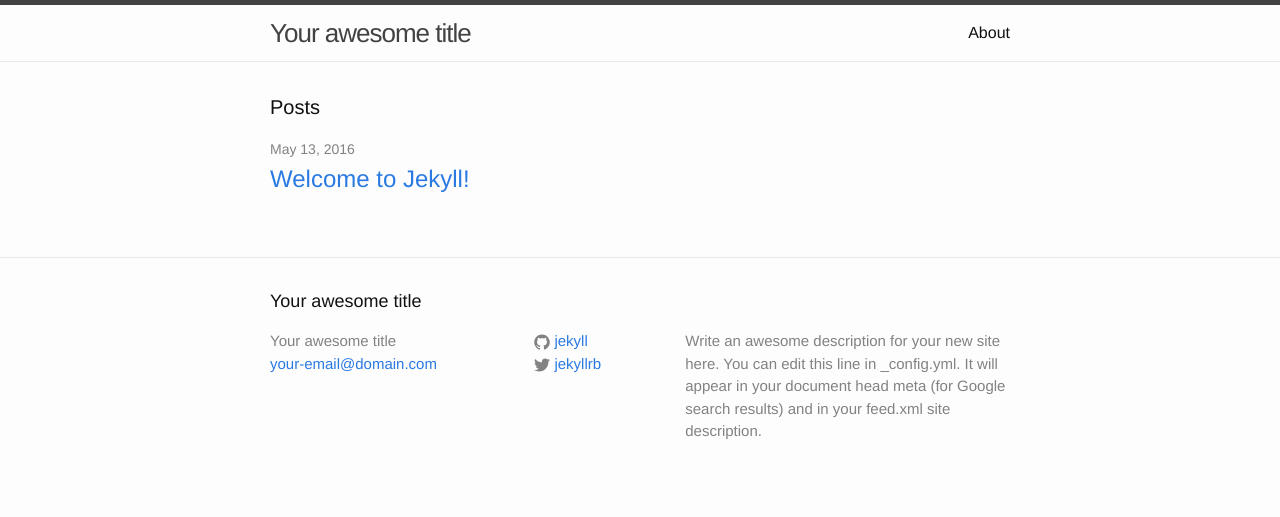
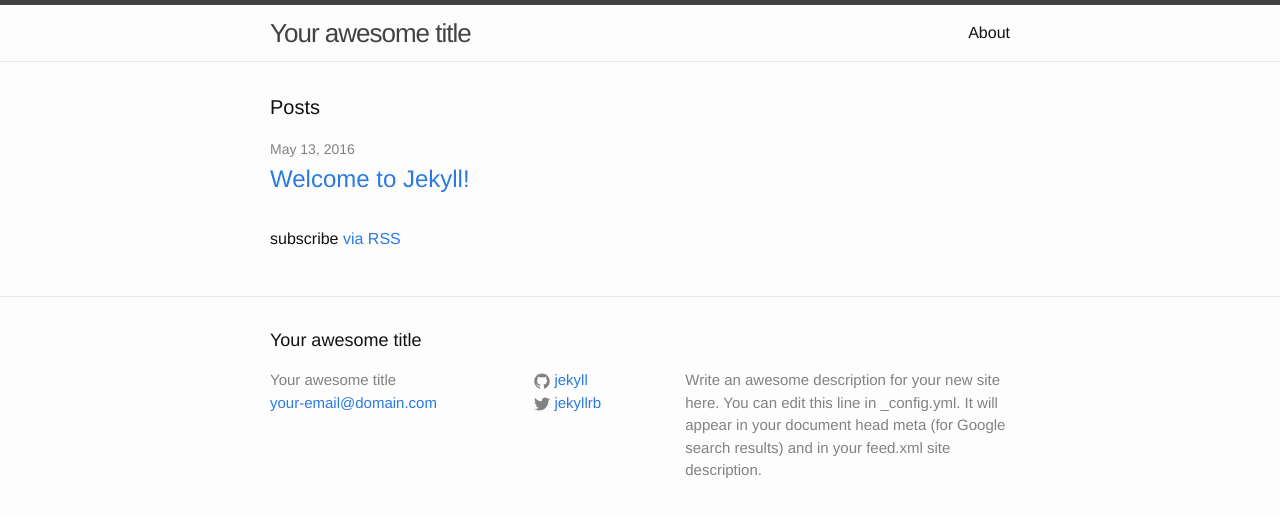
Before and after one commit to loredbot/loredbot.github.io, a Jekyll site: the page built from index.html, in a window 1280 px wide. Shown: the top 517 px of the page. Built offline with Jekyll 4.4.1, drawn with Linux system fonts in a browser that asks for light colours.

Commit message:
Secondo commit del progetto

```diff
--- a/index.html
+++ b/index.html
@@ -18,6 +18,6 @@ layout: default
     {% endfor %}
   </ul>
 
-  <!-- <p class="rss-subscribe">subscribe <a href="{{ "/feed.xml" | prepend: site.baseurl }}">via RSS</a></p> -->
+ <p class="rss-subscribe">subscribe <a href="{{ "/feed.xml" | prepend: site.baseurl }}">via RSS</a></p>
 
 </div>
```
